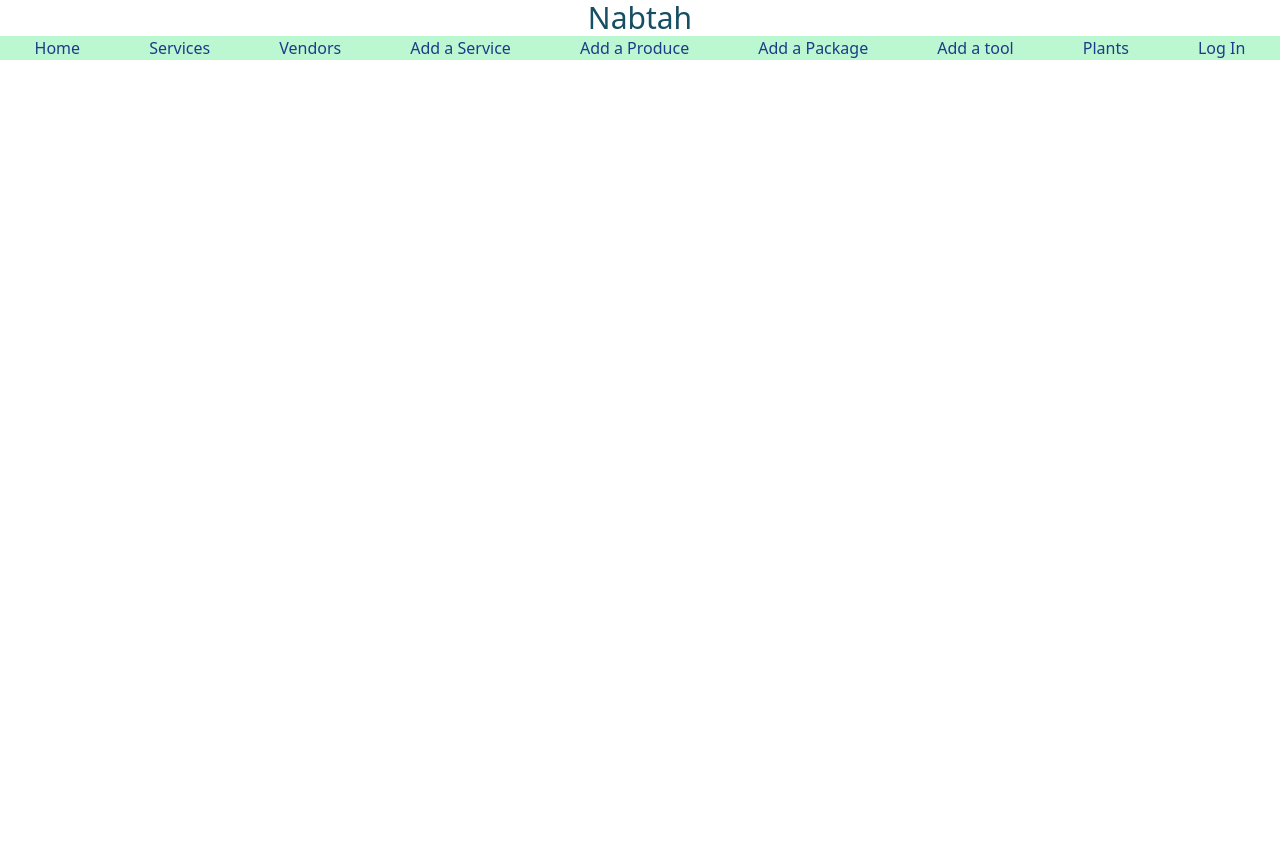
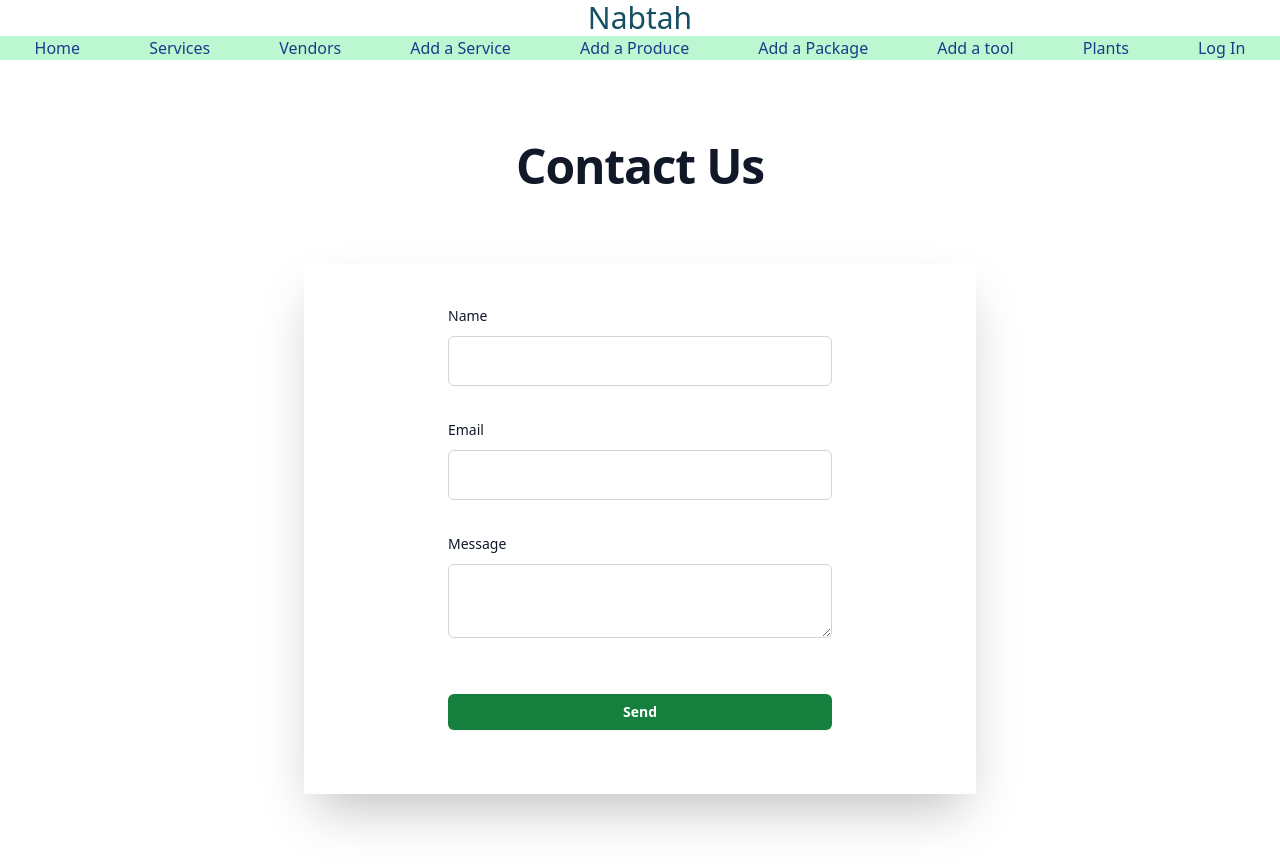
Before and after one commit to yomalbalooshi/Nabtah, a React (Vite) app: page /contactus in a window 1280 px wide. Shown: the top 868 px of the page. Before the commit the page ends 800 px from the top, so only its background shows below. Built offline with nearby package versions, Linux system fonts and the light colour scheme; a web font is replaced by a local one.

Commit message:
contact us mailing

```diff
--- a/src/App.jsx
+++ b/src/App.jsx
@@ -32,7 +32,7 @@ import PaymentSuccess from './pages/PaymentSuccess'
 import Package from './pages/Package'
 import UpdateVendorDetails from './pages/UpdateVendorDetails'
 import UpdateCustomerDetails from './pages/UpdateCustomerDetails'
-
+import ContactUs from './pages/ContactUs'
 const App = () => {
   const [updated, setUpdated] = useState(false)
   const { user, isAuthenticated, isLoading } = useAuth0()
@@ -140,6 +140,7 @@ const App = () => {
             path="/updateCustomer/:id"
             element={<UpdateCustomerDetails setUpdated={setUpdated} />}
           />
+          <Route path="/contactus" element={<ContactUs />} />
         </Routes>
       </main>
     </div>
--- /dev/null
+++ b/src/pages/ContactUs.jsx
@@ -0,0 +1,107 @@
+import { useState } from 'react'
+import { useNavigate } from 'react-router-dom'
+import { InputText } from 'primereact/inputtext'
+import { InputTextarea } from 'primereact/inputtextarea'
+import { contact } from '../services/contactus'
+const ContactUs = () => {
+  const initialState = {
+    name: '',
+    email: '',
+    message: ''
+  }
+  let navigate = useNavigate()
+
+  const [formState, setFormState] = useState(initialState)
+  const handleChange = (e) => {
+    setFormState({ ...formState, [e.target.id]: e.target.value })
+  }
+  const handleSubmit = async (event) => {
+    event.preventDefault()
+    const contactMail = { ...formState }
+    await contact(contactMail)
+    setFormState(initialState)
+    navigate(`/`)
+  }
+
+  return (
+    <div className="flex min-h-full flex-1 flex-col justify-center px-6 py-12 lg:px-8">
+      <div className="sm:mx-auto sm:w-full sm:max-w-sm">
+        <h2 className="mt-10 text-center text-5xl font-semibold leading-9 tracking-tight text-gray-900">
+          Contact Us
+        </h2>
+      </div>
+
+      <div>
+        <div className=" shadow-2xl max-w-2xl mx-auto flex justify-center pb-16 mt-20 mb-10">
+          <form className="space-y-8  w-96 pt-10 " onSubmit={handleSubmit}>
+            <div>
+              <label
+                htmlFor="name"
+                className="block text-sm font-medium leading-6 text-gray-900"
+              >
+                Name
+              </label>
+              <div className="mt-2">
+                <InputText
+                  id="name"
+                  name="name"
+                  type="text"
+                  required
+                  className="block w-full "
+                  onChange={handleChange}
+                />
+              </div>
+            </div>
+            <div>
+              <label
+                htmlFor="email"
+                className="block text-sm font-medium leading-6 text-gray-900"
+              >
+                Email
+              </label>
+              <div className="mt-2">
+                <InputText
+                  id="email"
+                  name="email"
+                  type="email"
+                  required
+                  className="block w-full "
+                  onChange={handleChange}
+                />
+              </div>
+            </div>
+            <div>
+              <label
+                htmlFor="message"
+                className="block text-sm font-medium leading-6 text-gray-900"
+              >
+                Message
+              </label>
+              <div className="mt-2">
+                <InputTextarea
+                  id="message"
+                  name="message"
+                  type="text"
+                  required
+                  className="block w-full "
+                  onChange={handleChange}
+                />
+              </div>
+            </div>
+
+            <div>
+              <button
+                type="submit"
+                className="flex w-full justify-center rounded-md bg-green-700 px-3 py-1.5 text-sm font-semibold leading-6 text-white shadow-sm hover:bg-green-800 focus-visible:outline focus-visible:outline-2 focus-visible:outline-offset-2 focus-visible:outline-indigo-600 mt-14"
+              >
+                Send
+              </button>
+            </div>
+          </form>
+        </div>
+      </div>
+    </div>
+  )
+}
+
+export default ContactUs
--- /dev/null
+++ b/src/services/contactus.js
@@ -0,0 +1,10 @@
+import Client from './api'
+
+export const contact = async (data) => {
+  try {
+    const res = await Client.post(`/mail`, data)
+    return res.data
+  } catch (error) {
+    throw error
+  }
+}
```
